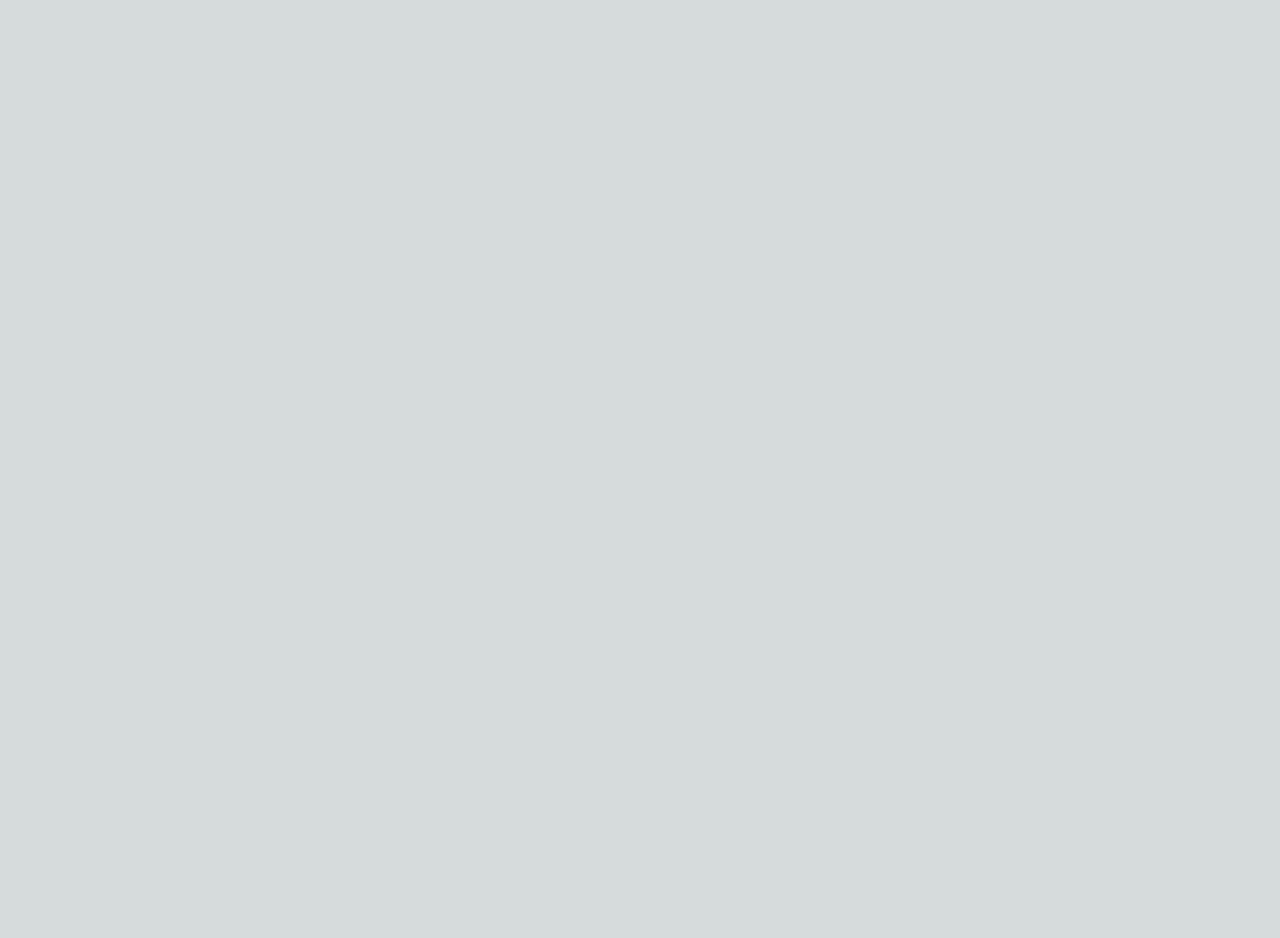
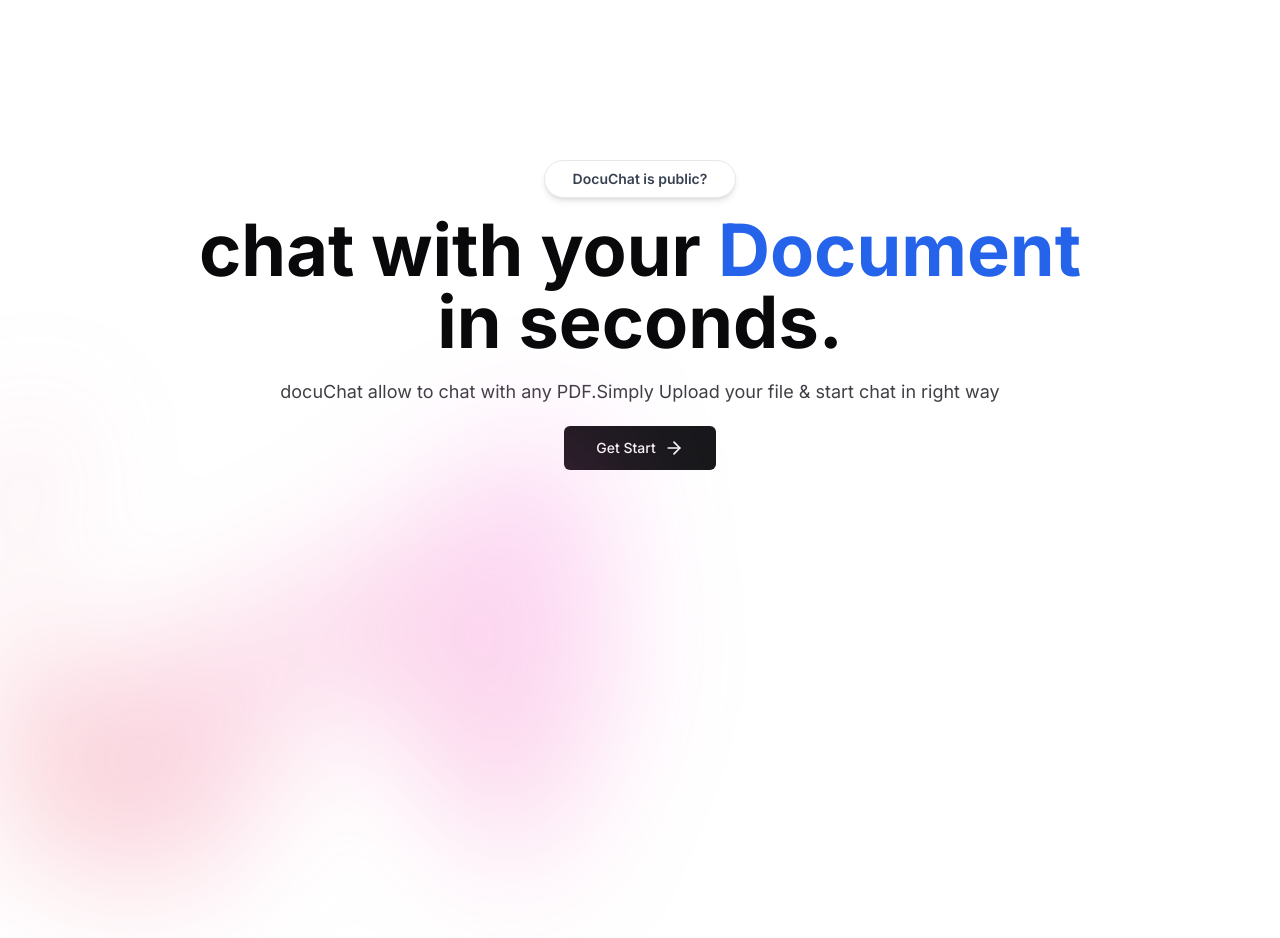
Before and after one commit to GyanPrakashK/docuchat, a Next.js app: page / in a window 1280 px wide. Shown: the top 938 px of the page. Before the commit the page ends 800 px from the top, so only its background shows below. Built offline with nearby package versions, Linux system fonts and the light colour scheme.

Commit message:
landing page

```diff
--- a/src/app/globals.css
+++ b/src/app/globals.css
@@ -2,32 +2,75 @@
 @tailwind components;
 @tailwind utilities;
 
-:root {
-  --foreground-rgb: 0, 0, 0;
-  --background-start-rgb: 214, 219, 220;
-  --background-end-rgb: 255, 255, 255;
-}
+@layer base {
+  :root {
+    --background: 0 0% 100%;
+    --foreground: 240 10% 3.9%;
 
-@media (prefers-color-scheme: dark) {
-  :root {
-    --foreground-rgb: 255, 255, 255;
-    --background-start-rgb: 0, 0, 0;
-    --background-end-rgb: 0, 0, 0;
+    --card: 0 0% 100%;
+    --card-foreground: 240 10% 3.9%;
+
+    --popover: 0 0% 100%;
+    --popover-foreground: 240 10% 3.9%;
+
+    --primary: 240 5.9% 10%;
+    --primary-foreground: 0 0% 98%;
+
+    --secondary: 240 4.8% 95.9%;
+    --secondary-foreground: 240 5.9% 10%;
+
+    --muted: 240 4.8% 95.9%;
+    --muted-foreground: 240 3.8% 46.1%;
+
+    --accent: 240 4.8% 95.9%;
+    --accent-foreground: 240 5.9% 10%;
+
+    --destructive: 0 84.2% 60.2%;
+    --destructive-foreground: 0 0% 98%;
+
+    --border: 240 5.9% 90%;
+    --input: 240 5.9% 90%;
+    --ring: 240 10% 3.9%;
+
+    --radius: 0.5rem;
+  }
+
+  .dark {
+    --background: 240 10% 3.9%;
+    --foreground: 0 0% 98%;
+
+    --card: 240 10% 3.9%;
+    --card-foreground: 0 0% 98%;
+
+    --popover: 240 10% 3.9%;
+    --popover-foreground: 0 0% 98%;
+
+    --primary: 0 0% 98%;
+    --primary-foreground: 240 5.9% 10%;
+
+    --secondary: 240 3.7% 15.9%;
+    --secondary-foreground: 0 0% 98%;
+
+    --muted: 240 3.7% 15.9%;
+    --muted-foreground: 240 5% 64.9%;
+
+    --accent: 240 3.7% 15.9%;
+    --accent-foreground: 0 0% 98%;
+
+    --destructive: 0 62.8% 30.6%;
+    --destructive-foreground: 0 0% 98%;
+
+    --border: 240 3.7% 15.9%;
+    --input: 240 3.7% 15.9%;
+    --ring: 240 4.9% 83.9%;
   }
 }
 
-body {
-  color: rgb(var(--foreground-rgb));
-  background: linear-gradient(
-      to bottom,
-      transparent,
-      rgb(var(--background-end-rgb))
-    )
-    rgb(var(--background-start-rgb));
-}
-
-@layer utilities {
-  .text-balance {
-    text-wrap: balance;
+@layer base {
+  * {
+    @apply border-border;
+  }
+  body {
+    @apply bg-background text-foreground;
   }
 }
--- a/src/app/layout.tsx
+++ b/src/app/layout.tsx
@@ -1,6 +1,7 @@
 import type { Metadata } from "next";
 import { Inter } from "next/font/google";
 import "./globals.css";
+import { cn } from "@/lib/utils";
 
 const inter = Inter({ subsets: ["latin"] });
 
@@ -15,8 +16,10 @@
   children: React.ReactNode;
 }>) {
   return (
-    <html lang="en">
-      <body className={inter.className}>{children}</body>
+    <html className="light" lang="en">
+      <body className={cn("min-h-screen font-sans antialiased grainy", inter.className)}>
+        {children}
+        </body>
     </html>
   );
 }
--- a/src/app/page.tsx
+++ b/src/app/page.tsx
@@ -1,9 +1,41 @@
+import MaxWidhWrapper from "@/component/MaxWidhWrapper";
+import { buttonVariants } from "@/components/ui/button";
+import Link from "next/link";
+import { ArrowRight } from "lucide-react";
 
 export default function Home() {
   return (
-   <>
-   <div>
+    <>
+ < MaxWidhWrapper className=" mb-12 mt-28 sm:mt-40 flex flex-col items-center justify-center text-center ">
+  <div className=" mx-auto mb-4 flex max-w-fit items-center justify-center space-x-2 overflow-hidden rounded-full border border-gray-200 bg-white px-7 py-2 shadow-md backdrop-blur transition-all hover:border-gray-300 hover:bg-white/50">
+<p className="text-sm font-semibold text-gray-700">DocuChat is public?</p>
+ </div>
+ <h1 className="max-w-4xl text-5xl font-bold md:text-6xl lg:text-7xl">
+    chat with your <span className="text-blue-600">Document</span> in seconds.
+ </h1>
+ <p className=" mt-5 max-w-prose text-zinc-700 sm:text-lg">
+  docuChat allow to chat with any PDF.Simply Upload your file & start chat in right way
+ </p>
+ <Link className={buttonVariants({
+  size:"lg",
+  className:"mt-5"
+ })} href="/dashboard" target="_blank">Get Start<ArrowRight className="ml-2 h-5 w-5"/></Link>
+  </ MaxWidhWrapper>
+  <div>
+    <div className="relative isolate">
+      <div  aria-hidden='true'
+            className='pointer-events-none absolute inset-x-0 -top-40 -z-10 transform-gpu overflow-hidden blur-3xl sm:-top-80'>
+              <div
+              style={{
+                clipPath:
+                  'polygon(74.1% 44.1%, 100% 61.6%, 97.5% 26.9%, 85.5% 0.1%, 80.7% 2%, 72.5% 32.5%, 60.2% 62.4%, 52.4% 68.1%, 47.5% 58.3%, 45.2% 34.5%, 27.5% 76.7%, 0.1% 64.9%, 17.9% 100%, 27.6% 76.8%, 76.1% 97.7%, 74.1% 44.1%)',
+              }}
+              className='relative left-[calc(50%-13rem)] aspect-[1155/678] w-[36.125rem] -translate-x-1/2 rotate-[30deg] bg-gradient-to-tr from-[#ea6742] to-[#f759edcb] opacity-30 sm:left-[calc(50%-36rem)] sm:w-[72.1875rem]'
+            />
+
+      </div>
     </div>
-    </>
+  </div>
+  </>
   );
 }
--- /dev/null
+++ b/src/component/MaxWidhWrapper.tsx
@@ -0,0 +1,18 @@
+import { cn } from '@/lib/utils';
+import React, { ReactNode } from 'react'
+
+const MaxWidhWrapper = ({
+    className,
+    children,
+}:{
+    className?:string;
+    children:ReactNode;
+}) => {
+  return (
+   <div className={cn("mx-auto w-full max-w-screen-xl px-2.5  md:px-20",className)}>
+    {children}
+   </div>
+  )
+}
+
+export default MaxWidhWrapper
--- /dev/null
+++ b/src/components/ui/button.tsx
@@ -0,0 +1,56 @@
+import * as React from "react"
+import { Slot } from "@radix-ui/react-slot"
+import { cva, type VariantProps } from "class-variance-authority"
+
+import { cn } from "@/lib/utils"
+
+const buttonVariants = cva(
+  "inline-flex items-center justify-center whitespace-nowrap rounded-md text-sm font-medium ring-offset-background transition-colors focus-visible:outline-none focus-visible:ring-2 focus-visible:ring-ring focus-visible:ring-offset-2 disabled:pointer-events-none disabled:opacity-50",
+  {
+    variants: {
+      variant: {
+        default: "bg-primary text-primary-foreground hover:bg-primary/90",
+        destructive:
+          "bg-destructive text-destructive-foreground hover:bg-destructive/90",
+        outline:
+          "border border-input bg-background hover:bg-accent hover:text-accent-foreground",
+        secondary:
+          "bg-secondary text-secondary-foreground hover:bg-secondary/80",
+        ghost: "hover:bg-accent hover:text-accent-foreground",
+        link: "text-primary underline-offset-4 hover:underline",
+      },
+      size: {
+        default: "h-10 px-4 py-2",
+        sm: "h-9 rounded-md px-3",
+        lg: "h-11 rounded-md px-8",
+        icon: "h-10 w-10",
+      },
+    },
+    defaultVariants: {
+      variant: "default",
+      size: "default",
+    },
+  }
+)
+
+export interface ButtonProps
+  extends React.ButtonHTMLAttributes<HTMLButtonElement>,
+    VariantProps<typeof buttonVariants> {
+  asChild?: boolean
+}
+
+const Button = React.forwardRef<HTMLButtonElement, ButtonProps>(
+  ({ className, variant, size, asChild = false, ...props }, ref) => {
+    const Comp = asChild ? Slot : "button"
+    return (
+      <Comp
+        className={cn(buttonVariants({ variant, size, className }))}
+        ref={ref}
+        {...props}
+      />
+    )
+  }
+)
+Button.displayName = "Button"
+
+export { Button, buttonVariants }
--- /dev/null
+++ b/src/lib/utils.ts
@@ -0,0 +1,6 @@
+import { type ClassValue, clsx } from "clsx"
+import { twMerge } from "tailwind-merge"
+
+export function cn(...inputs: ClassValue[]) {
+  return twMerge(clsx(inputs))
+}
--- a/tailwind.config.ts
+++ b/tailwind.config.ts
@@ -1,20 +1,80 @@
-import type { Config } from "tailwindcss";
+import type { Config } from "tailwindcss"
 
-const config: Config = {
+const config = {
+  darkMode: ["class"],
   content: [
-    "./src/pages/**/*.{js,ts,jsx,tsx,mdx}",
-    "./src/components/**/*.{js,ts,jsx,tsx,mdx}",
-    "./src/app/**/*.{js,ts,jsx,tsx,mdx}",
-  ],
+    './pages/**/*.{ts,tsx}',
+    './components/**/*.{ts,tsx}',
+    './app/**/*.{ts,tsx}',
+    './src/**/*.{ts,tsx}',
+	],
+  prefix: "",
   theme: {
+    container: {
+      center: true,
+      padding: "2rem",
+      screens: {
+        "2xl": "1400px",
+      },
+    },
     extend: {
-      backgroundImage: {
-        "gradient-radial": "radial-gradient(var(--tw-gradient-stops))",
-        "gradient-conic":
-          "conic-gradient(from 180deg at 50% 50%, var(--tw-gradient-stops))",
+      colors: {
+        border: "hsl(var(--border))",
+        input: "hsl(var(--input))",
+        ring: "hsl(var(--ring))",
+        background: "hsl(var(--background))",
+        foreground: "hsl(var(--foreground))",
+        primary: {
+          DEFAULT: "hsl(var(--primary))",
+          foreground: "hsl(var(--primary-foreground))",
+        },
+        secondary: {
+          DEFAULT: "hsl(var(--secondary))",
+          foreground: "hsl(var(--secondary-foreground))",
+        },
+        destructive: {
+          DEFAULT: "hsl(var(--destructive))",
+          foreground: "hsl(var(--destructive-foreground))",
+        },
+        muted: {
+          DEFAULT: "hsl(var(--muted))",
+          foreground: "hsl(var(--muted-foreground))",
+        },
+        accent: {
+          DEFAULT: "hsl(var(--accent))",
+          foreground: "hsl(var(--accent-foreground))",
+        },
+        popover: {
+          DEFAULT: "hsl(var(--popover))",
+          foreground: "hsl(var(--popover-foreground))",
+        },
+        card: {
+          DEFAULT: "hsl(var(--card))",
+          foreground: "hsl(var(--card-foreground))",
+        },
+      },
+      borderRadius: {
+        lg: "var(--radius)",
+        md: "calc(var(--radius) - 2px)",
+        sm: "calc(var(--radius) - 4px)",
+      },
+      keyframes: {
+        "accordion-down": {
+          from: { height: "0" },
+          to: { height: "var(--radix-accordion-content-height)" },
+        },
+        "accordion-up": {
+          from: { height: "var(--radix-accordion-content-height)" },
+          to: { height: "0" },
+        },
+      },
+      animation: {
+        "accordion-down": "accordion-down 0.2s ease-out",
+        "accordion-up": "accordion-up 0.2s ease-out",
       },
     },
   },
-  plugins: [],
-};
-export default config;
+  plugins: [require("tailwindcss-animate")],
+} satisfies Config
+
+export default config
```
Also changed, not shown: package.json (+11 -4 lines), components.json (added), 1 other file (tests, documents, lock files or other folders).
